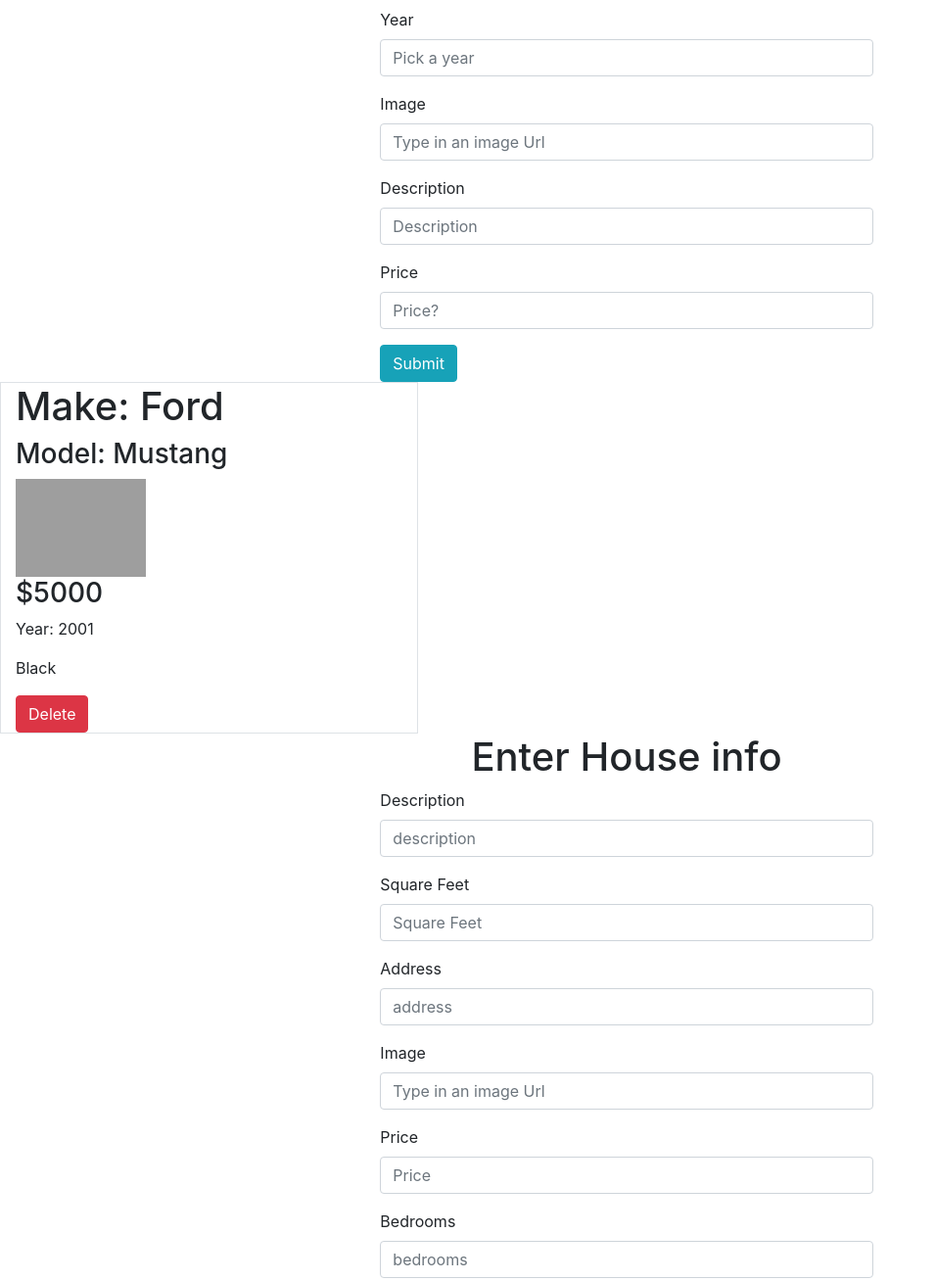
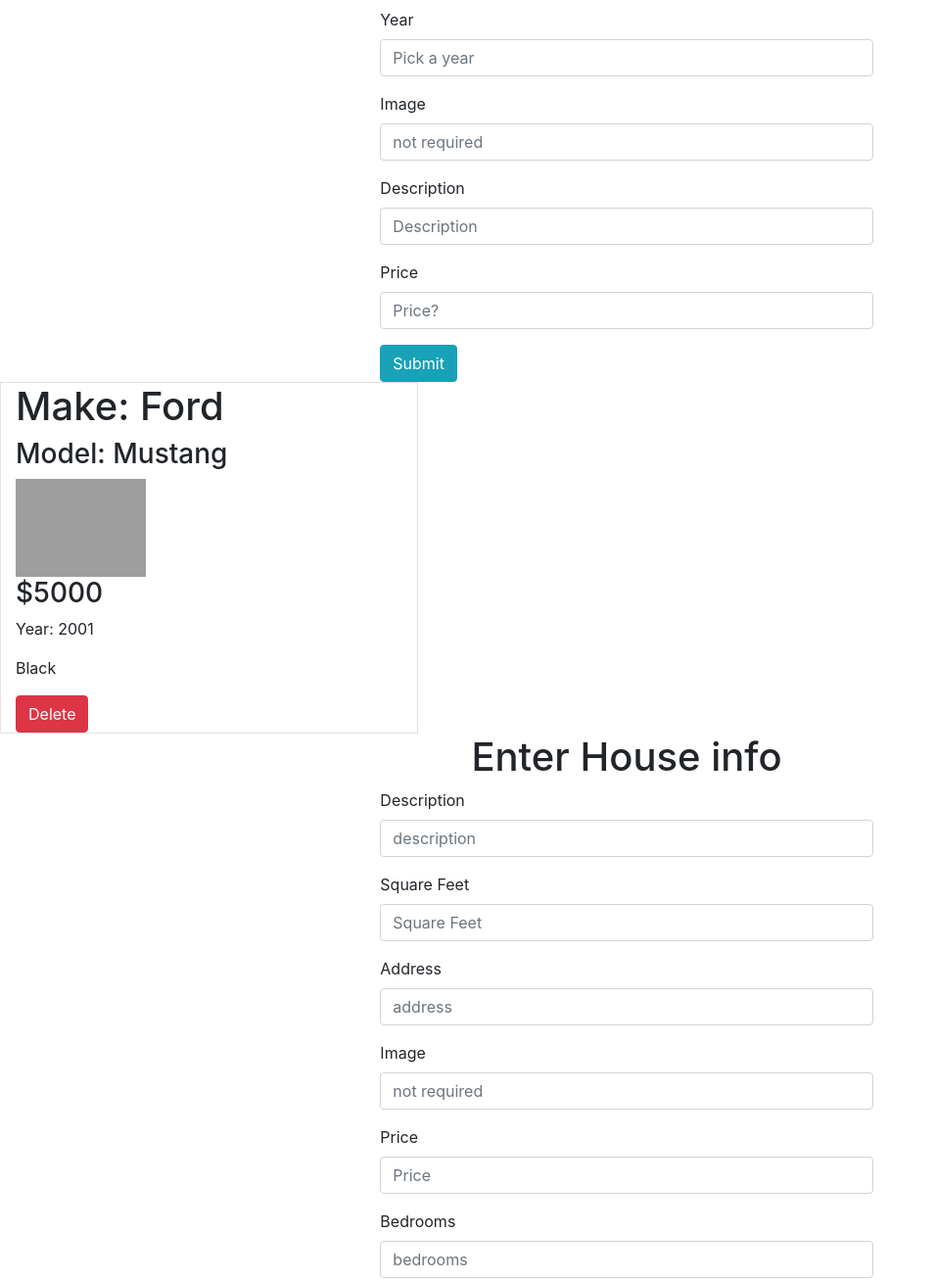
Before and after one commit to SeanFuller294/gregsList, a plain HTML site: page index.html in a window 1280 px wide. Shown: the part 220-1528 px from the top of the page at 98% size, without its empty margins (0-955 px from the left). Drawn offline with nearby package versions, Linux system fonts and the light colour scheme; grey boxes are pictures that could not be loaded.

Commit message:
changed url placeholder

```diff
--- a/index.html
+++ b/index.html
@@ -30,7 +30,7 @@
         </div>
         <div class="form-group">
           <label for="imgUrl">Image</label>
-          <input type="text" class="form-control" name="imgUrl" id="imgUrl" placeholder="Type in an image Url">
+          <input type="text" class="form-control" name="imgUrl" id="imgUrl" placeholder="not required">
         </div>
         <div class="form-group">
           <label for="description">Description</label>
@@ -67,7 +67,7 @@
         </div>
         <div class="form-group">
           <label for="imgUrl">Image</label>
-          <input type="text" class="form-control" name="imgUrl" id="imgUrl" placeholder="Type in an image Url">
+          <input type="text" class="form-control" name="imgUrl" id="imgUrl" placeholder="not required">
         </div>
         <div class="form-group">
           <label for="price">Price</label>
```
